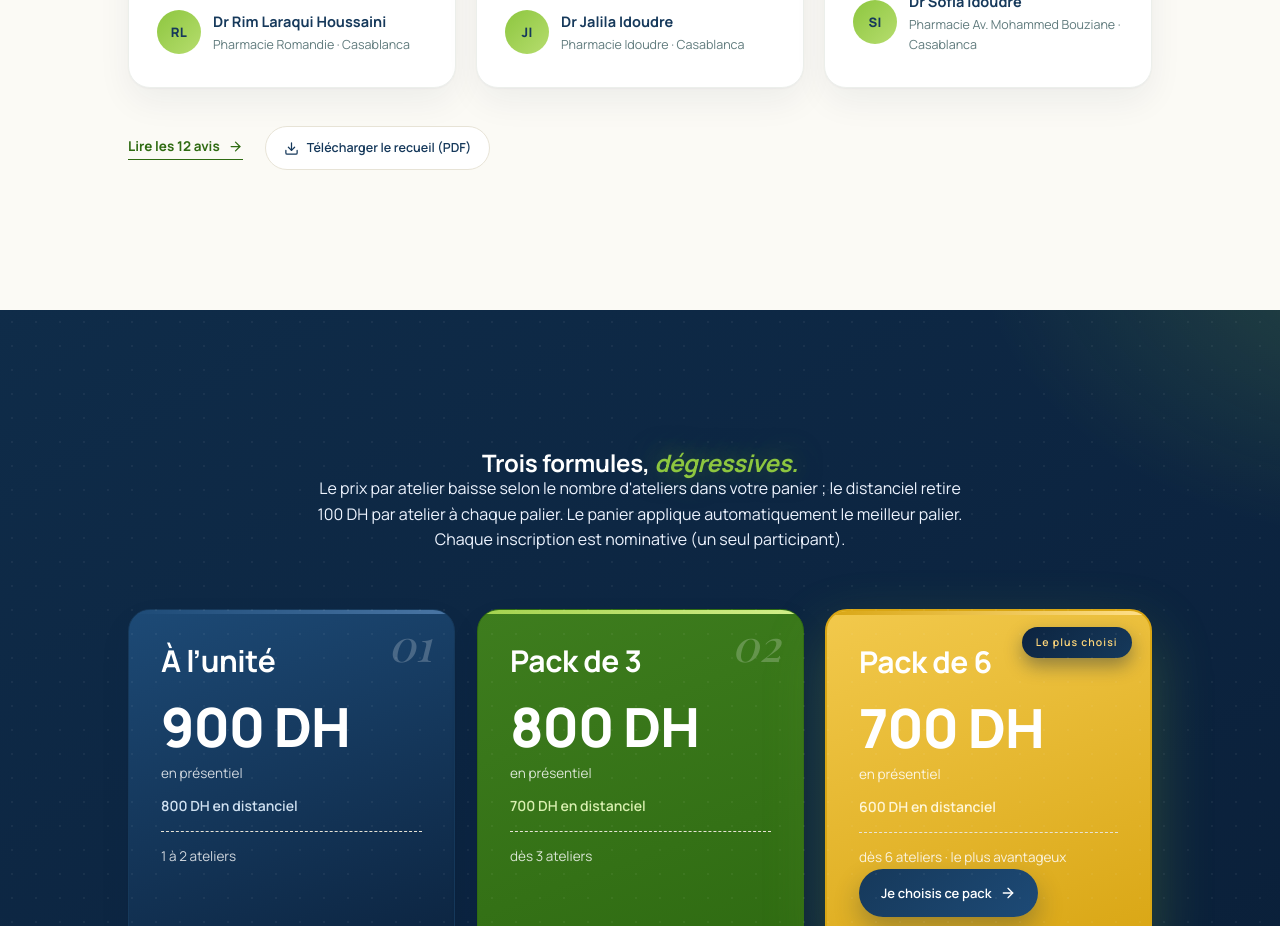
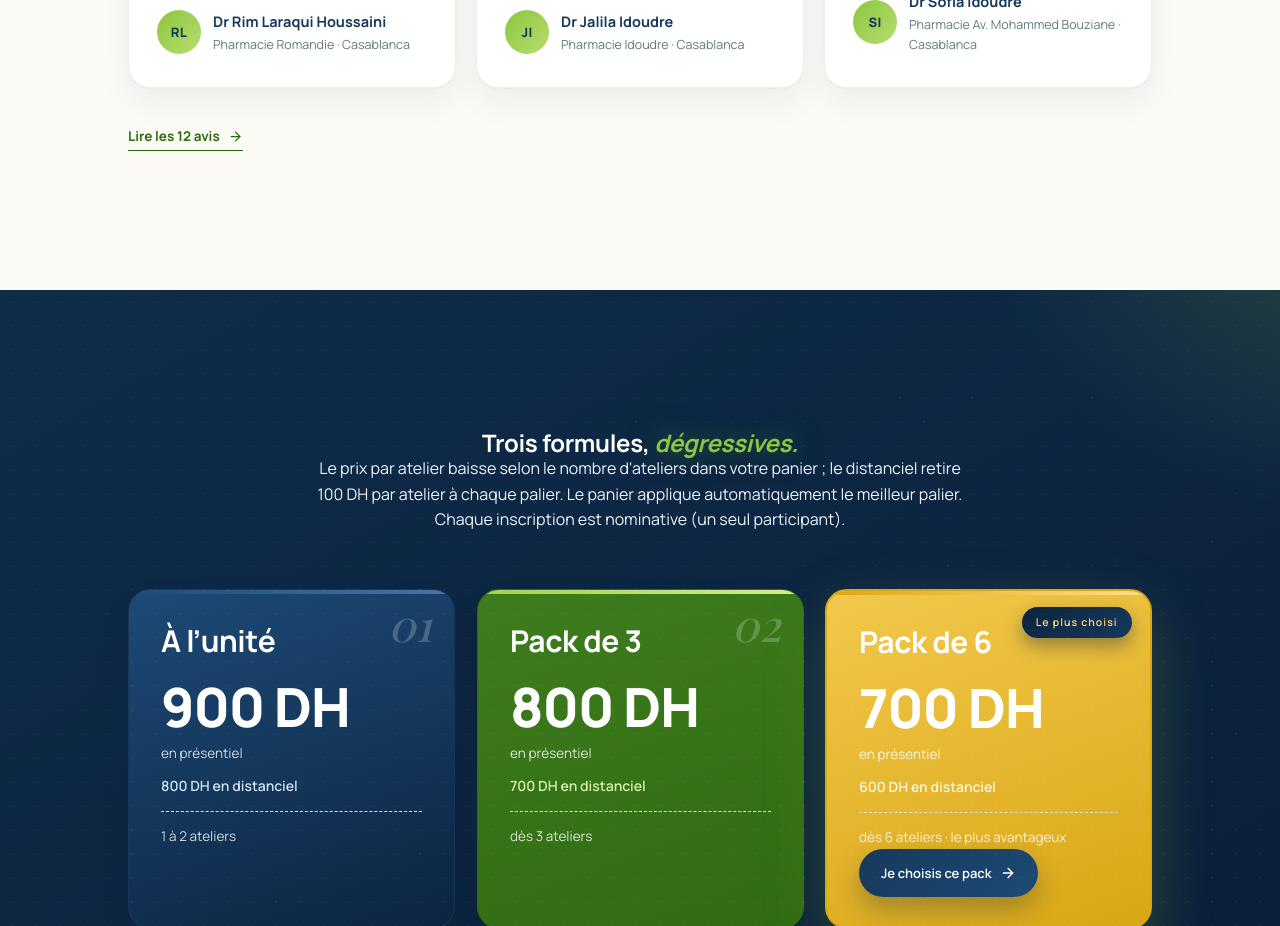
Before and after one commit to SouhailBechchari/lpmacademy, a React (Vite) app: page / in a window 1280 px wide. Shown: the part 8140-9066 px from the top of the page. Built offline with nearby package versions, Linux system fonts and the light colour scheme; a web font is replaced by a local one.

Commit message:
Avis : retrait du telechargement du recueil PDF

```diff
--- a/src/App.tsx
+++ b/src/App.tsx
@@ -33,7 +33,6 @@ import {
   Target,
   Users,
   X,
-  Download,
 } from 'lucide-react'
 import {
   BrowserRouter,
@@ -1791,13 +1790,6 @@ function AvisSection({ all = false }: { all?: boolean }) {
             Découvrir le programme <ArrowRight size={15} />
           </Link>
         )}
-        <a
-          href="/avis/Avis_site_web.pdf"
-          className="avis-pdf"
-          download="Avis_participants_Passeport_Formation.pdf"
-        >
-          <Download size={15} /> Télécharger le recueil (PDF)
-        </a>
       </ReReveal>
     </section>
   )
--- a/src/styles.css
+++ b/src/styles.css
@@ -1911,24 +1911,6 @@ footer::before {
   transition: gap 0.22s ease, color 0.22s ease;
 }
 .avis-more:hover { gap: 12px; color: var(--navy); }
-.avis-pdf {
-  display: inline-flex;
-  align-items: center;
-  gap: 8px;
-  padding: 11px 18px;
-  border-radius: 999px;
-  background: var(--card);
-  border: 1px solid var(--line);
-  color: var(--navy);
-  font-size: 12.5px;
-  font-weight: 600;
-  transition: border-color 0.22s ease, color 0.22s ease, transform 0.22s ease;
-}
-.avis-pdf:hover {
-  border-color: var(--green);
-  color: var(--green);
-  transform: translateY(-2px);
-}
 
 /* ------------------------------------------------------------------ */
 /* Galerie photos                                                      */
@@ -2069,8 +2051,6 @@ footer::before {
 :root[data-theme='dark'] .avis-who b { color: #eaf3fa; }
 :root[data-theme='dark'] .avis-ini { color: #0c2440; }
 :root[data-theme='dark'] .avis-more:hover { color: #eaf3fa; }
-:root[data-theme='dark'] .avis-pdf { color: #eaf3fa; }
-:root[data-theme='dark'] .avis-pdf:hover { color: var(--lime); }
 
 @media (max-width: 1024px) {
   .avis-grid { grid-template-columns: repeat(2, 1fr); }
```
Also changed, not shown: 1 other file (tests, documents, lock files or other folders).
